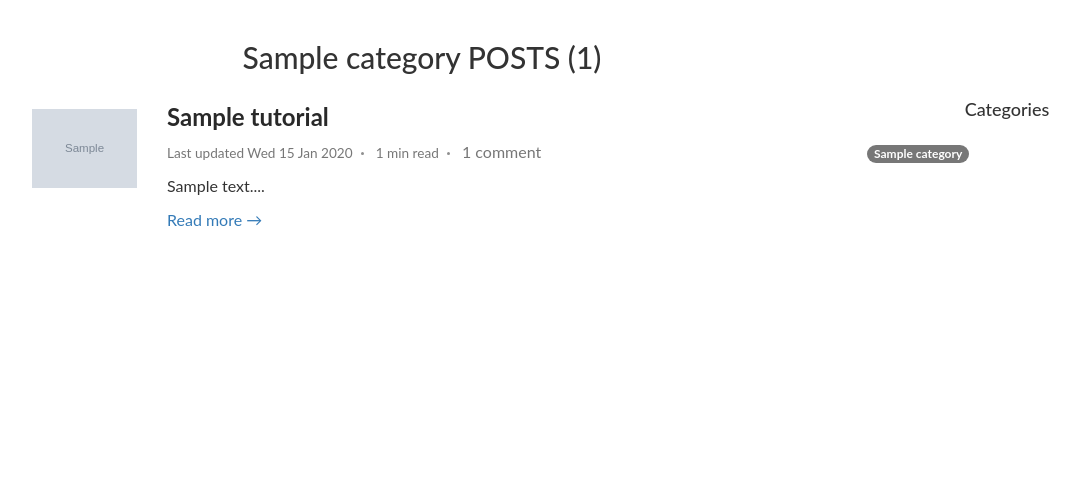
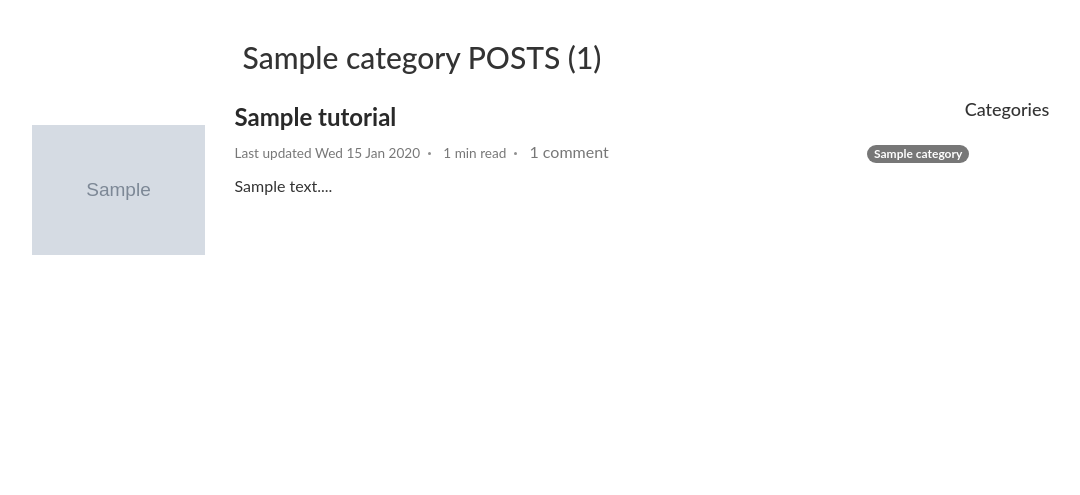
Before and after one commit to hussamEL-Hwary/blog, a Django app: a page that uses blog/templates/post_card.html in a window 1280 px wide. Shown: the part 75-570 px from the top of the page, without its empty margins (23-1103 px from the left). Run offline with Django 3.2, Linux system fonts and the light colour scheme; tables that the repository leaves empty hold one stand-in row (values such as "Sample post"); grey boxes marked "Sample" are stand-in pictures; some libraries are stand-ins or nearby versions.

Commit message:
post style

```diff
--- a/blog/templates/home.html
+++ b/blog/templates/home.html
@@ -8,8 +8,6 @@
         <div class="row">
         <h2 class="text-center">POSTS</h2>
           {% include 'post_card.html' %}
-
-
       </div>
     </div>
 
@@ -17,9 +15,6 @@
       {% include 'categories_block.html' %}
 
     </div>
-
-
-
 </div>
 
 
--- a/blog/templates/post_card.html
+++ b/blog/templates/post_card.html
@@ -1,10 +1,10 @@
 {% for aricle in latest_items %}
 <div class="card mb-3 post-card">
         <div class="row no-gutters">
-          <div class="col-md-2">
+          <div class="col-md-3">
             <img src="{{aricle.img_url}}" class="card-img img-responsive post-img" alt="...">
           </div>
-          <div class="col-md-10">
+          <div class="col-md-9">
             <div class="card-body">
               <a href="{% url 'blog:post' aricle.slug%}"> <h3 class="card-title post-title">{{aricle.title}}</h3></a>
               <p class="card-text">
@@ -13,10 +13,11 @@
                 <a href="#"> <span class="text-muted">{{aricle.comments}} comment{{aricle.comments|pluralize}}</span> </a>
               </p>
               <p class="card-text">
-                {{aricle.content | slice:":400" |safe}}...
+                {{aricle.content|slice:":200"|safe}}...
               </p>
-              <a class="more-link" href="{% url 'blog:post' aricle.pk%}">Read more &rarr;</a>
+              <a class="more-link" href="{% url 'blog:post' aricle.slug%}"></a>
             </div>
+
           </div>
         </div>
       </div>
```
